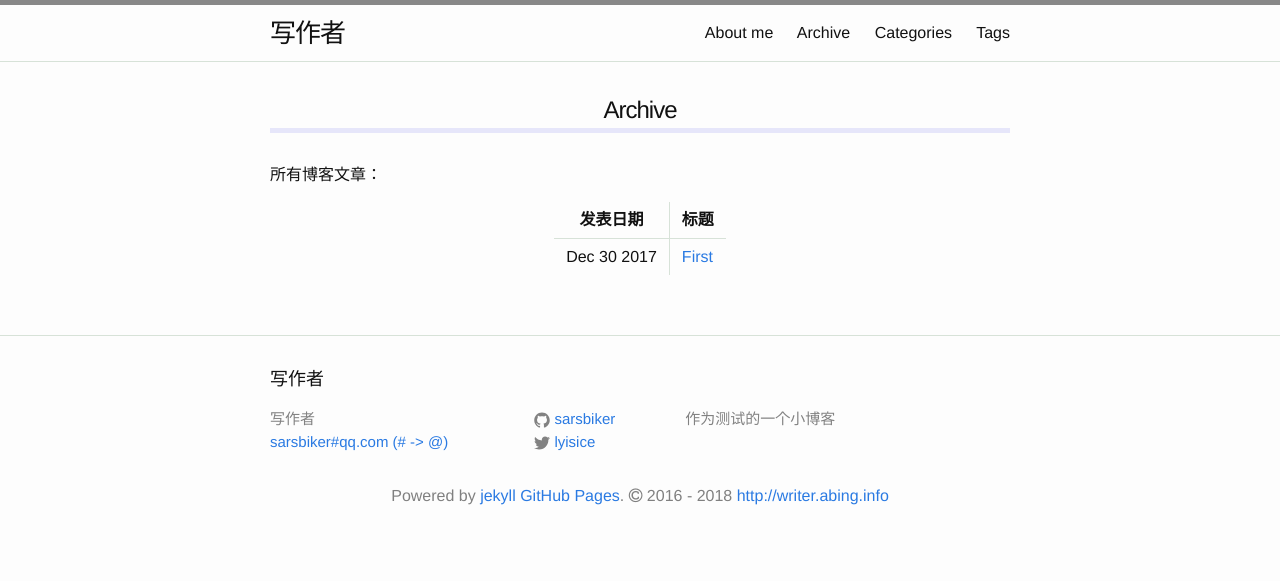
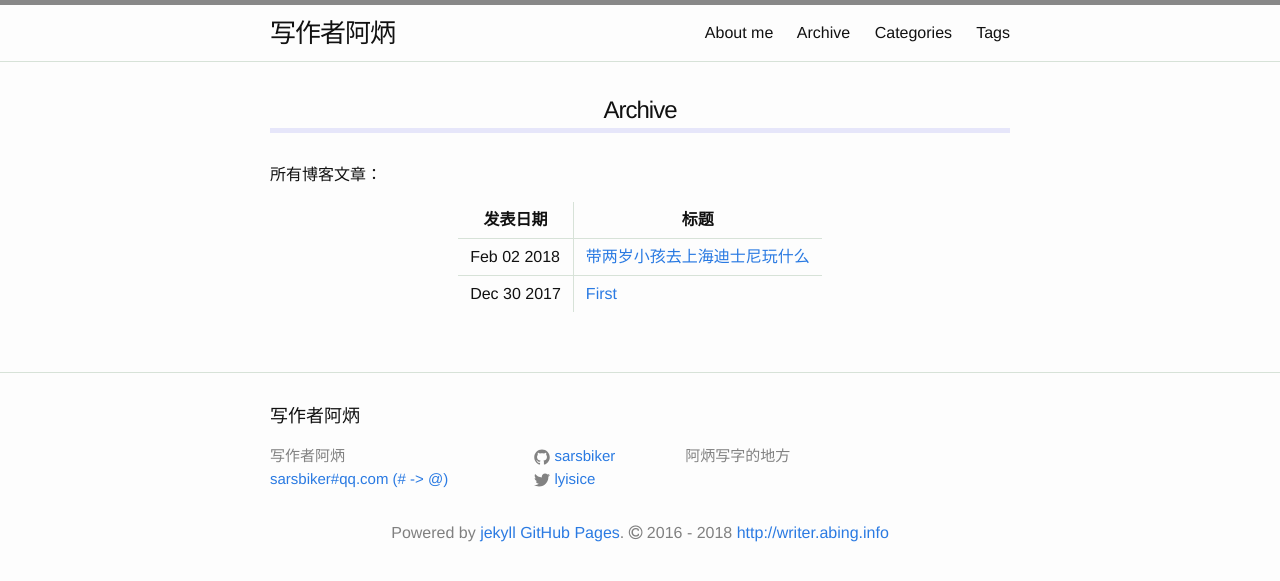
Before and after one commit to sarsbiker/sarswriter, a Jekyll site: the page built from archive.md, in a window 1280 px wide. Shown: the top 581 px of the page. Built offline with Jekyll 4.4.1, drawn with Linux system fonts in a browser that asks for light colours; nearby versions of some CDN libraries.

Commit message:
'change'

```diff
--- a/_config.yml
+++ b/_config.yml
@@ -13,10 +13,10 @@
 # you will see them accessed via {{ site.title }}, {{ site.email }}, and so on.
 # You can create any custom variable you would like, and they will be accessible
 # in the templates via {{ site.myvariable }}.
-title: 写作者
+title: 写作者阿炳
 email: sarsbiker#qq.com (# -> @)
 description: > # this means to ignore newlines until "baseurl:"
-  作为测试的一个小博客
+  阿炳写字的地方
 baseurl: "" # the subpath of your site, e.g. /blog
 url: "http://writer.abing.info" # the base hostname & protocol for your site, e.g. http://example.com
 twitter_username: lyisice
```
Also changed, not shown: _posts/2018-02-02-带两岁小孩游玩上海迪士尼乐园.md (renamed from _posts/2018-02-02,带两岁小孩游玩上海迪士尼乐园.md).
